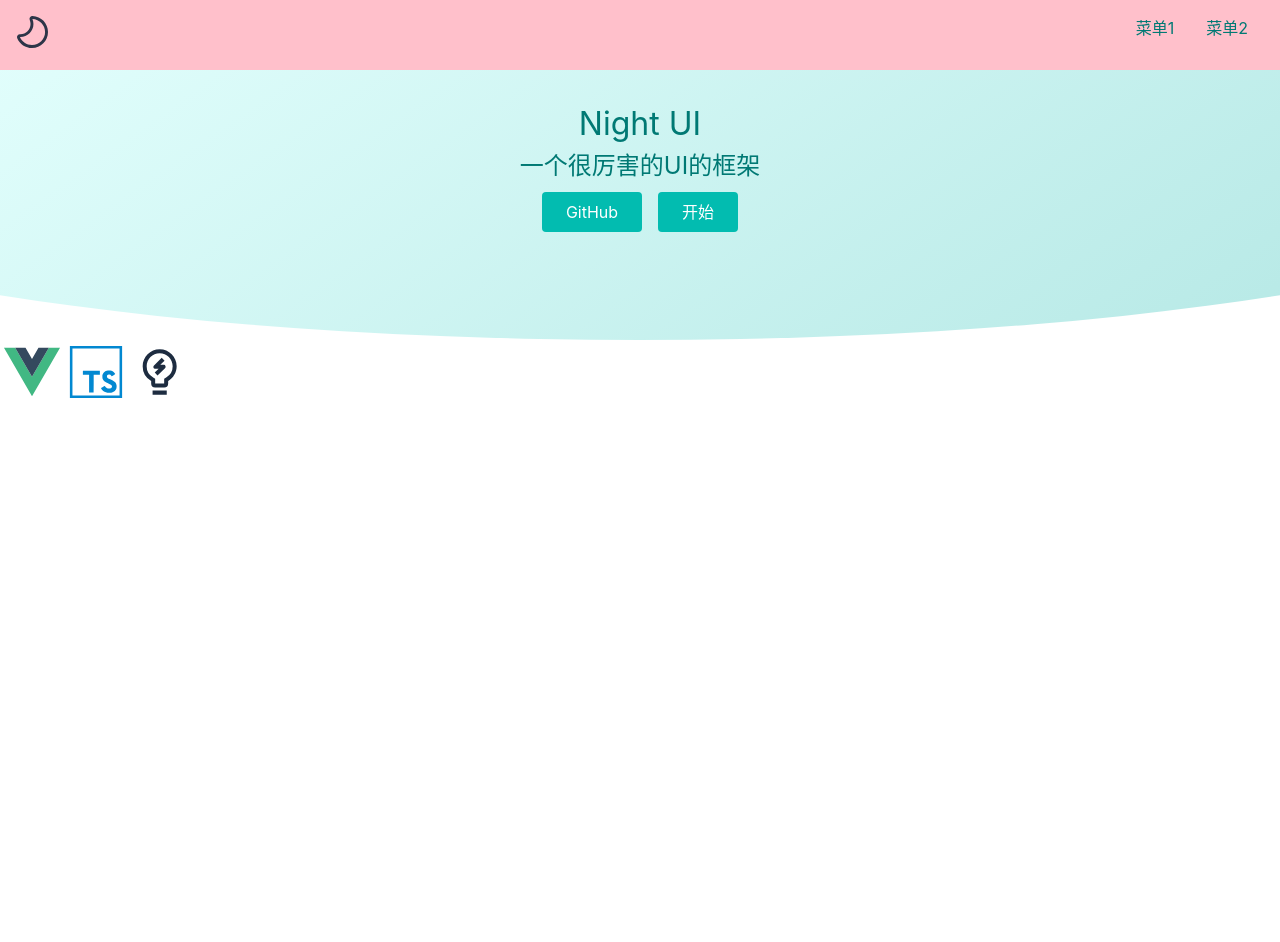
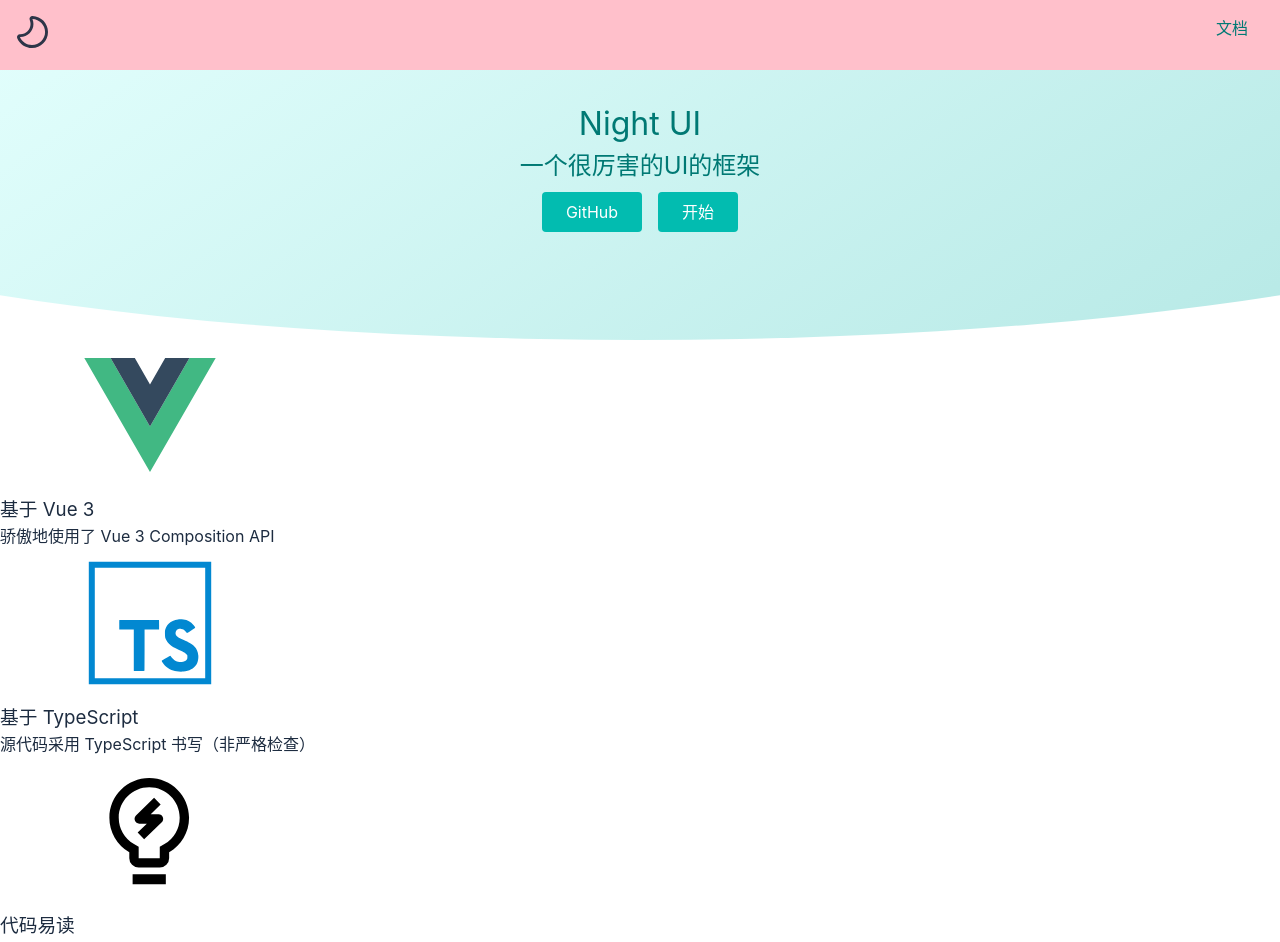
Before and after one commit to king-open/nightUI, a Vue app: page /#/ in a window 1280 px wide. Shown: the top 942 px of the page. Before the commit the page ends 800 px from the top, so only its background shows below. Built offline with nearby package versions, Linux system fonts and the light colour scheme.

Commit message:
features 样式

```diff
--- a/src/components/Home.vue
+++ b/src/components/Home.vue
@@ -12,15 +12,29 @@
       </div>
     </div>
     <div class="features">
-      <svg class="icon">
+      <ul>
+        <li>
+        <svg>
           <use xlink:href="#icon-vue"></use>
         </svg>
-      <svg class="icon">
+        <h3>基于 Vue 3</h3>
+        <p>骄傲地使用了 Vue 3 Composition API</p>
+      </li>
+      <li>
+        <svg>
           <use xlink:href="#icon-ts"></use>
         </svg>
-      <svg class="icon">
+        <h3>基于 TypeScript </h3>
+        <p>源代码采用 TypeScript 书写（非严格检查）</p>
+      </li>
+      <li>
+        <svg>
           <use xlink:href="#icon-light"></use>
         </svg>
+        <h3>代码易读</h3>
+        <p>每个组件的源代码都极其简洁</p>
+      </li>
+      </ul>
     </div>
   </div>
 </template>
@@ -40,15 +54,50 @@ $color: #007974;
   background: linear-gradient(
     145deg,
     rgba(227, 255, 253, 1) 0%,
-    rgba(183, 233, 230, 1) 100%);
+    rgba(183, 233, 230, 1) 100%
+  );
   clip-path: ellipse(80% 60% at 50% 40%);
   /* 背景渐变 后面需要改，这个颜色暂时 */
 }
 
 .features {
-  >svg {
+  > svg {
+    margin: 64px auto;
+    width: 400px;
+    @media (min-width: 800px) {
+      width: 800px;
+    }
+    @media (min-width: 1200px) {
+      width: 1200px;
+    }
+    > ul {
+      display: flex;
+      flex-wrap: wrap;
+      > li {
+        width: 400px;
+        margin: 16px 0;
+        display: grid;
+        justify-content: start;
+        align-content: space-between;
+        grid-template-areas:
+          "icon title"
+          "icon text";
+        grid-template-columns: 80px auto;
+        grid-template-rows: 1fr auto;
+        > svg {
+          grid-area: icon;
           width: 64px;
           height: 64px;
+        }
+        > h3 {
+          grid-area: title;
+          font-size: 28px;
+        }
+        > p {
+          grid-area: text;
+        }
+      }
+    }
   }
 }
 
@@ -69,7 +118,7 @@ $color: #007974;
       padding: 8px 24px;
       border-radius: $border-radius;
 
-      &:hover{
+      &:hover {
         text-decoration: none;
       }
     }
--- a/src/components/Topnav.vue
+++ b/src/components/Topnav.vue
@@ -6,8 +6,9 @@
       </svg>
     </div>
     <ul class="menu">
-      <li>菜单1</li>
-      <li>菜单2</li>
+      <li>
+        <router-link to="/doc">文档</router-link>
+      </li>
     </ul>
   </div>
 </template>
```
Lines whose indentation alone changed are shown as unchanged.
